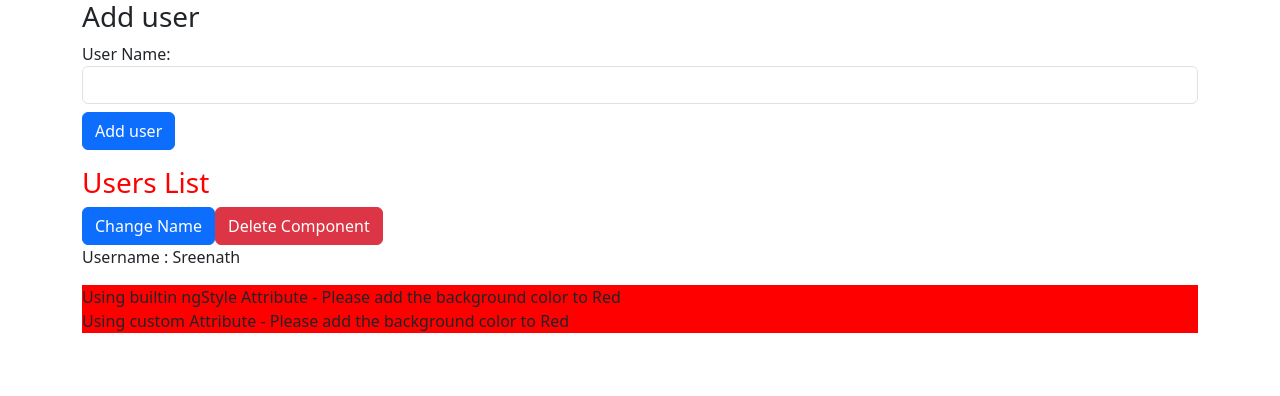
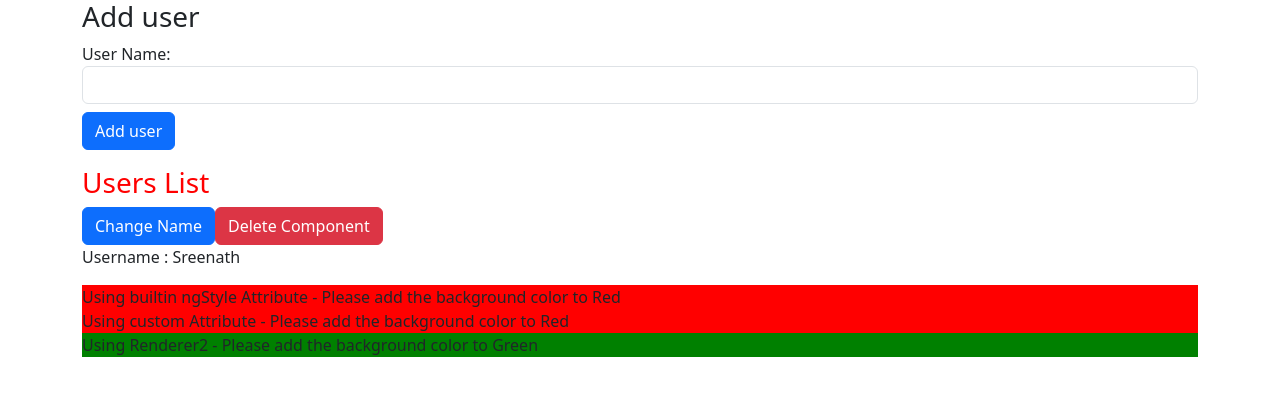
Before and after one commit to sreenath096/angular-learnings, an Angular app: page / in a window 1280 px wide. Shown: the top 396 px of the page. Built offline with nearby package versions, Linux system fonts and the light colour scheme.

Commit message:
Using Renderer2 to create the custom attribute directive

```diff
--- /dev/null
+++ b/src/app/Directives/renderer-highlight.directive.ts
@@ -0,0 +1,14 @@
+import { Directive, ElementRef, OnInit, Renderer2 } from '@angular/core';
+
+@Directive({
+  selector: '[appRendererHighlight]'
+})
+export class RendererHighlightDirective implements OnInit {
+
+  constructor(private element: ElementRef, private renderer: Renderer2) { }
+
+  ngOnInit(): void {
+    this.renderer.setStyle(this.element.nativeElement, 'background-color', 'green');
+  }
+
+}
--- a/src/app/app.module.ts
+++ b/src/app/app.module.ts
@@ -10,6 +10,7 @@ import { NewUsersComponent } from './new-users/new-users.component';
 import { NewUserComponent } from './new-user/new-user.component';
 import { AdduserComponent } from './adduser/adduser.component';
 import { HighlightTextDirective } from './Directives/HightlightText.directive';
+import { RendererHighlightDirective } from './directives/renderer-highlight.directive';
 
 @NgModule({
   declarations: [
@@ -19,7 +20,8 @@ import { HighlightTextDirective } from './Directives/HightlightText.directive';
     NewUsersComponent,
     NewUserComponent,
     AdduserComponent,
-    HighlightTextDirective
+    HighlightTextDirective,
+    RendererHighlightDirective
   ],
   imports: [
     BrowserModule,
--- a/src/app/new-users/new-users.component.html
+++ b/src/app/new-users/new-users.component.html
@@ -16,3 +16,7 @@
 <div appHighlightText>
     Using custom Attribute - Please add the background color to Red
 </div>
+
+<div appRendererHighlight>
+    Using Renderer2 - Please add the background color to Green
+</div>
```
